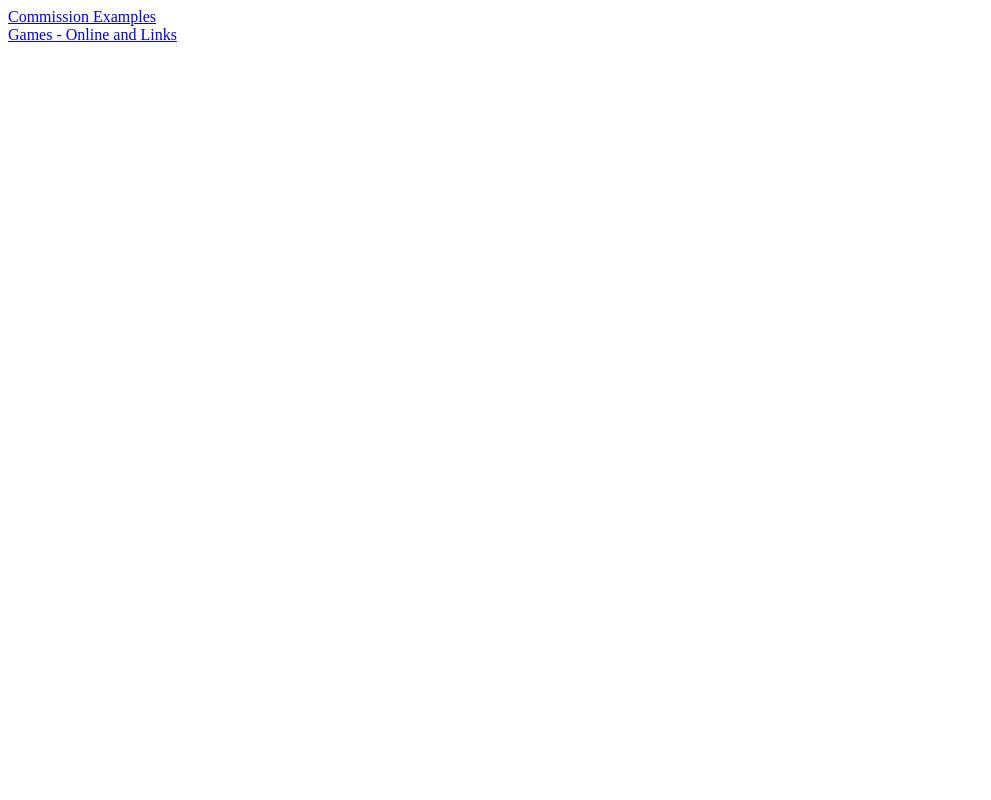
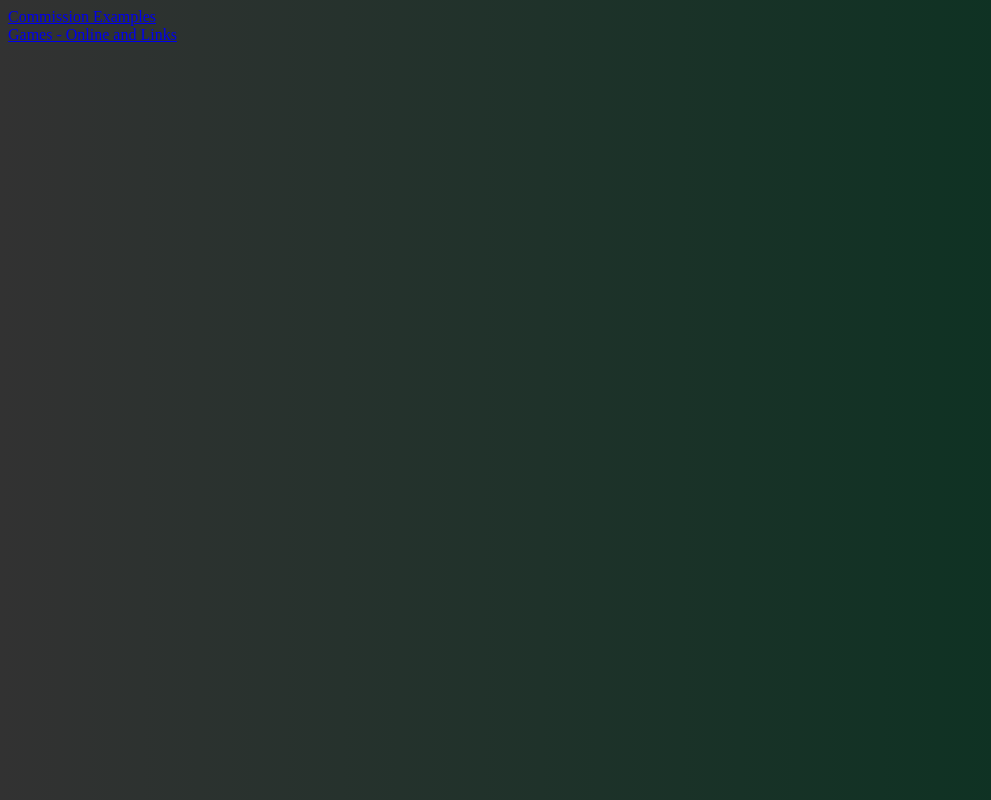
Before and after one commit to MajorCodingMistakesWereMade/MajorCodingMistakesWereMade.github.io, a plain HTML site: page index.html in a window 1280 px wide. Shown: the whole page, without its empty margins (0-991 px from the left). Drawn offline with Linux system fonts and the light colour scheme.

Commit message:
another small fix

```diff
--- a/index.html
+++ b/index.html
@@ -1,8 +1,17 @@
 <!DOCTYPE html>
 <html>
+
+<style>
+    body {
+      background-image: linear-gradient(to right, rgb(50, 50, 50), rgb(5, 50, 31));
+      color: rgba(255, 255, 255, 0.844);
+    }
+  </style>
 
 <a href="majorcodingmistakesweremade.github.io/1">Commission Examples</a>
 <br>
 <a href="majorcodingmistakesweremade.github.io/2">Games - Online and Links</a>
 
+
+
 </html>
```
